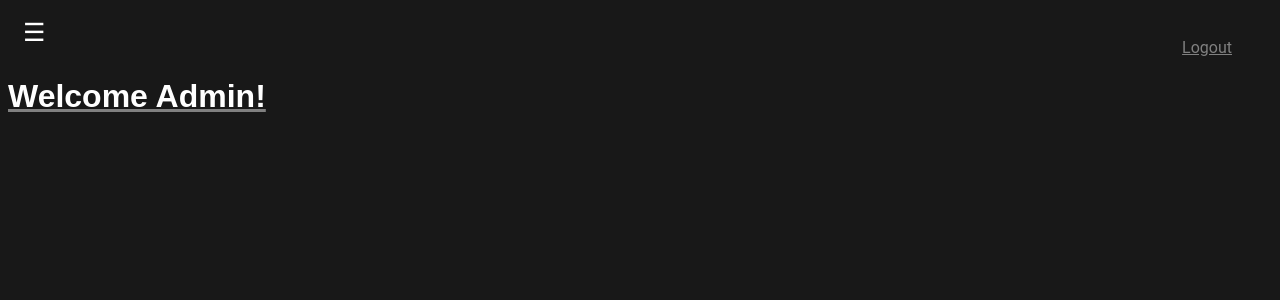
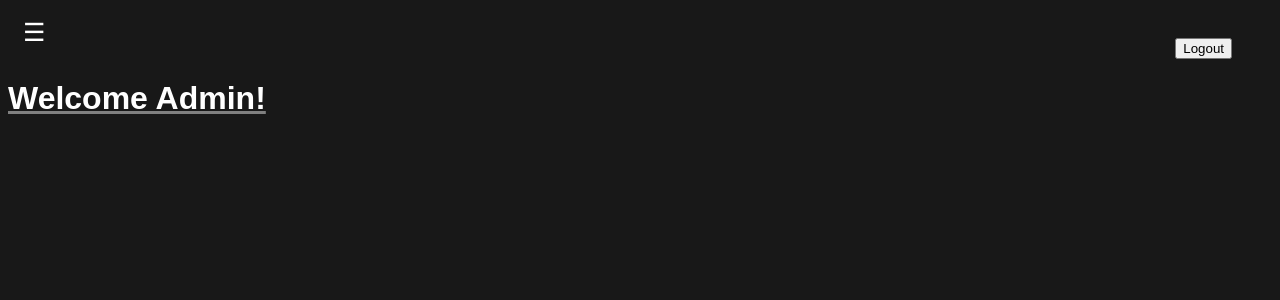
Before and after one commit to Natex15/LTO-Information-Management-System, a React (Vite) app in the folder client/: page /dashboard in a window 1280 px wide. Shown: the top 300 px of the page. Built offline with nearby package versions, Linux system fonts and the light colour scheme; sample sign-in values are in the browser's storage.

Commit message:
fix: fixed logout button logic

```diff
--- a/client/src/components/Sidebar.jsx
+++ b/client/src/components/Sidebar.jsx
@@ -1,10 +1,17 @@
 import { useState } from 'react';
-import { Link } from 'react-router-dom';
+import { Link, useNavigate } from 'react-router-dom';
 import './Sidebar.css';
 
 export default function Sidebar(){
     const [isOpen, setIsOpen] = useState(false)
+    const navigate = useNavigate()
     const toggleSidebar = () => setIsOpen(!isOpen)
+
+    const handleLogout = () => {
+        localStorage.removeItem("token")
+        navigate("/")
+    }
+
     return(
         <>
         <div className="app">
@@ -27,7 +34,7 @@ export default function Sidebar(){
                 </nav>
             </aside>
             <main className={`main-content ${isOpen ? 'sidebar-open' : ''}`}>
-                <Link to="/" id="logout-button">Logout</Link>
+                <button onClick={handleLogout} id="logout-button" style={{color: 'black'}}>Logout</button>
             </main>
         </div>
         </>
```
